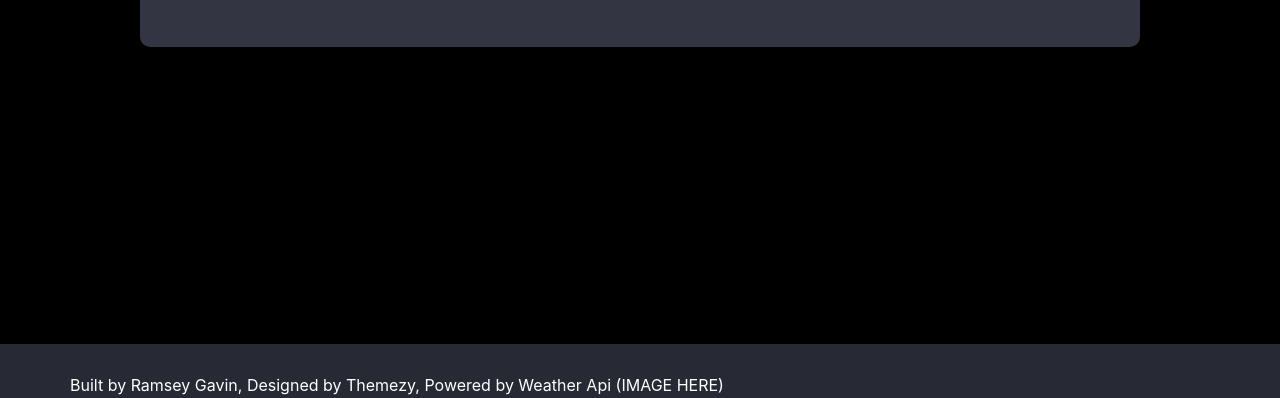
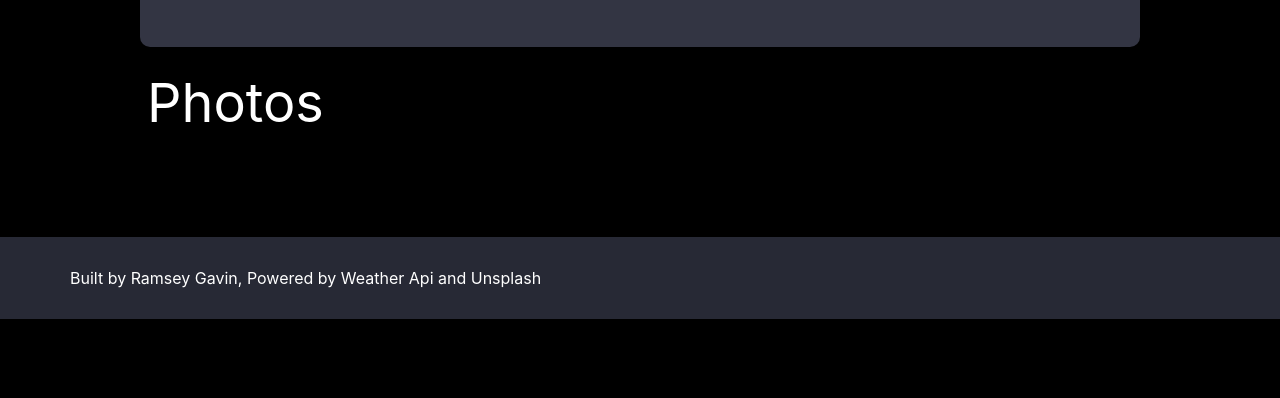
Before and after one commit to rgavin1/weather-app, a React (Create React App) app: page / in a window 1280 px wide. Shown: the part 554-952 px from the top of the page. After the commit the page ends 873 px from the top, so only its background shows below. Built offline with nearby package versions, Linux system fonts and the light colour scheme.

Commit message:
Finish App

```diff
--- a/src/Assets/styles/AutoComplete.css
+++ b/src/Assets/styles/AutoComplete.css
@@ -1,5 +1,5 @@
 .autoComplete {
-    background: rgb(28,30,38);
+    background: rgb(28 30 38 / 85%);
     color: #fff;
     list-style: none;
     width: 80%;
--- a/src/Assets/styles/Photo.css
+++ b/src/Assets/styles/Photo.css
@@ -1,12 +1,20 @@
 .imagewrapper {
   display: flex;
   flex-wrap: wrap;
-  gap: 1em;
+  gap: .5em;
   max-width: 990px;
+  width: 85%;
   margin: 0 auto;
   list-style: none;
   padding: 0;
   justify-content: center;
+}
+.title {
+  color: #fff;
+  font-size: 54px;
+  max-width: 986px;
+  width: 85%;
+  margin: -15% auto 20px;
 }
 .image {
   background-size: cover;
--- a/src/Assets/styles/WeeklyForecast.css
+++ b/src/Assets/styles/WeeklyForecast.css
@@ -17,15 +17,14 @@
   font-size: 20px;
   text-align: center;
 }
-x
-.weeklyforecast__container {
+x .weeklyforecast__container {
   flex: 1;
   align-self: center;
 }
 .weeklyforecast__container img {
   display: block;
   margin: 0 auto;
-    width: 100px;
+  width: 50px;
 }
 .weeklyforecast__container.right h1 {
   padding: 0;
@@ -56,6 +55,7 @@ x
   margin: 0;
   list-style: none;
   display: flex;
+  flex-wrap: wrap;
   justify-content: space-around;
 }
 
@@ -127,9 +127,33 @@ x
 }
 .weeklyforecast__container__meta--container > * {
   display: inline-block;
-    font-size: 26px;
+  font-size: 16px;
   font-weight: 300;
 }
 .icon-wrapper {
   white-space: nowrap;
 }
+
+@media screen and (max-width: 1042px) {
+  .weeklyforecast__container__meta--container {
+    text-align: center;
+  }
+}
+@media screen and (max-width: 700px) {
+  .weeklyforecast ul {
+    flex-direction: column;
+  }
+  .weeklyforecast h1 {
+    font-size: 2.5vmax;
+  }
+  .weeklyforecast__container.left {
+    max-width: unset;
+  }
+  .weeklyforecast ul li:nth-child(1) .weeklyforecast__container.right {
+    flex: 1;
+  }
+  .weeklyforecast ul li:nth-child(2) .weeklyforecast__wrapper,
+  .weeklyforecast ul li:nth-child(3) .weeklyforecast__wrapper {
+    margin: 15px auto;
+  }
+}
--- a/src/Components/Footer.js
+++ b/src/Components/Footer.js
@@ -6,7 +6,7 @@ const Footer = () => {
         <div className="container">
             <div className="grid">
                 <div className="col-">
-                    <p>Built by Ramsey Gavin, Designed by Themezy, Powered by Weather Api (IMAGE HERE)</p>
+                    <p>Built by Ramsey Gavin, Powered by Weather Api and Unsplash </p>
                 </div>
             </div>
         </div>
--- a/src/Components/Photos.js
+++ b/src/Components/Photos.js
@@ -1,7 +1,6 @@
 import React from 'react';
 
 const PhotoList = ({ images }) => {
-    console.log(images[0]);
     return  <ul className="imagewrapper" >
                 { Object.values(images).map((item, id) => { return <li className="image" key={id} style={{backgroundImage: `url(${item.urls.regular})` }}></li> }) }
             </ul>
@@ -9,7 +8,10 @@ const PhotoList = ({ images }) => {
 
 const Photos = ({ images }) => {
     if(images){
-        return <PhotoList images={images} />;
+        return <>
+                <div className="title">Photos</div>
+                <PhotoList images={images} />
+               </>
     } else {
         return '';
     }
```
Lines whose indentation alone changed are shown as unchanged.
